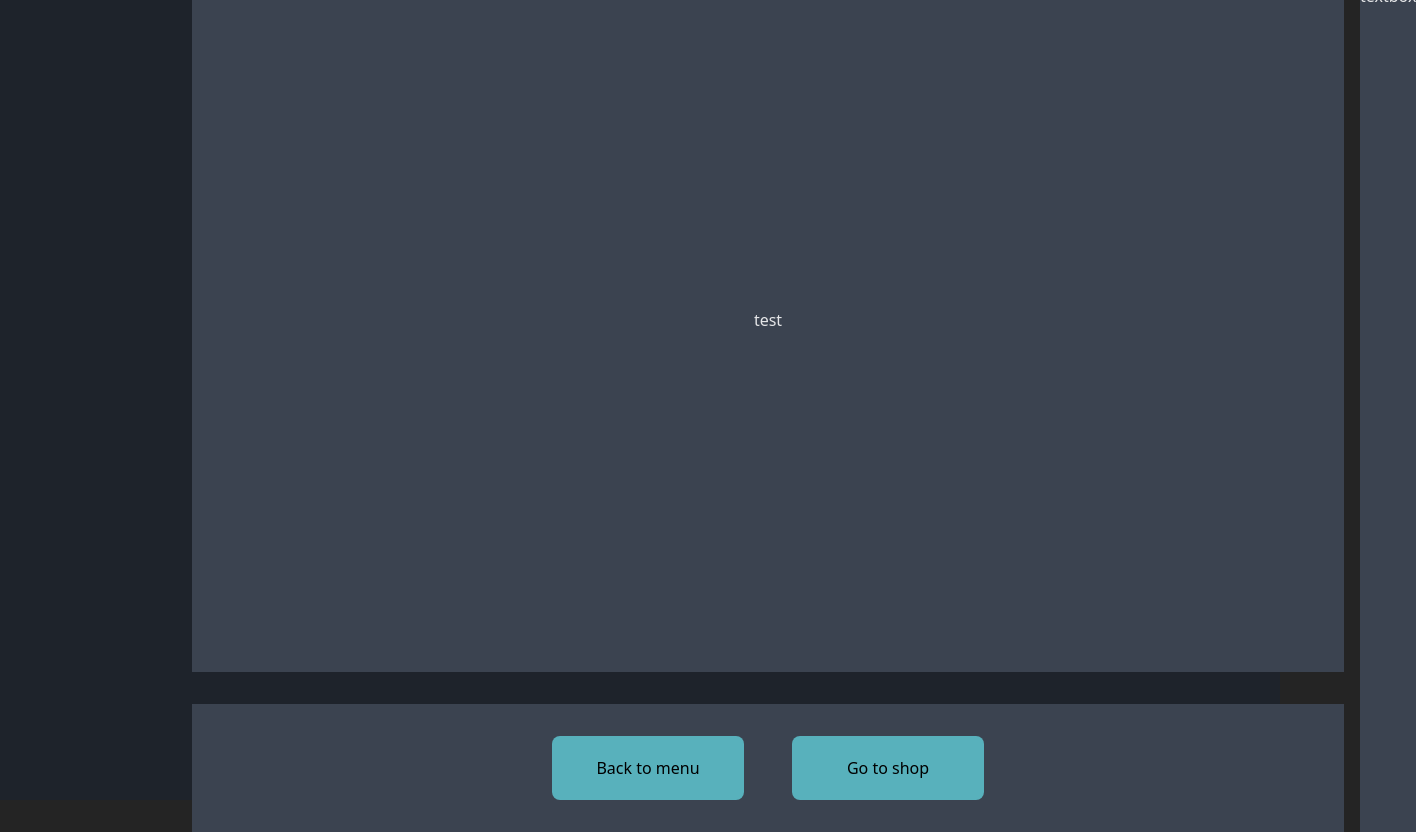
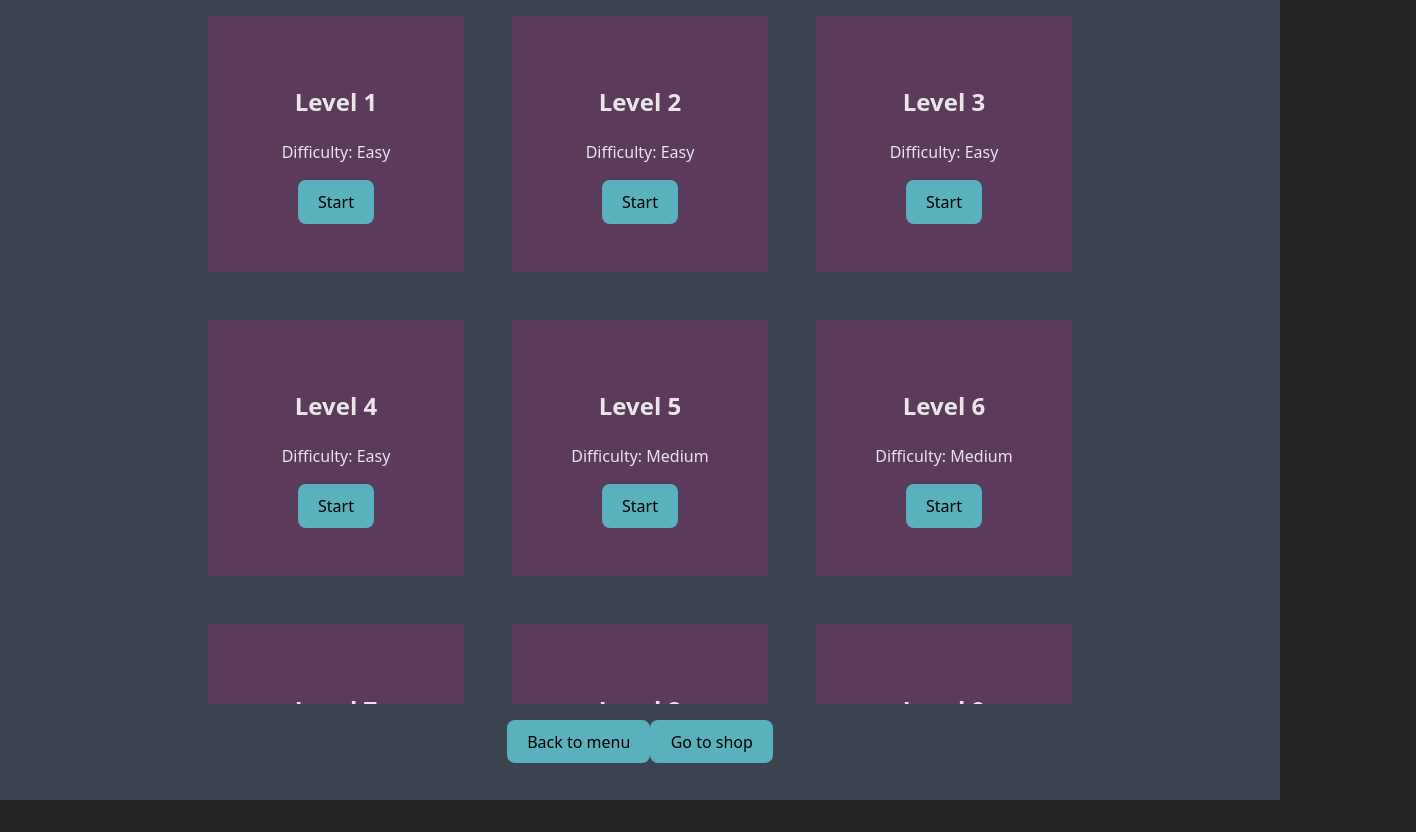
Before and after one commit to DaedraDante/MyGame, a React (Vite) app in the folder MyGame/: page / in a window 1280 px wide. Both pictures are taken after a click on the button "Start!". Shown: the whole page, 1416 px wide, since content can reach past the window. After the commit the page ends 800 px from the top, so only its background shows below. Built offline with nearby package versions, Linux system fonts and the light colour scheme.

Commit message:
Update 5, reworked app, added levels screen/combat screen
the level screen is still named gamescreen but I'll change it soon ,Im still not finished with the level selectionj screen

```diff
--- a/MyGame/src/App.jsx
+++ b/MyGame/src/App.jsx
@@ -2,15 +2,19 @@ import { useState } from 'react'
 import MenuScreen from './MenuScreen'
 import GameScreen from './GameScreen'
 import ShopScreen from './ShopScreen'
+import CombatScreen from './CombatScreen'
 function App() {
 
+  // screens/windows
   const [menuScreen,setMenuScreen] = useState(true);
   const [gameScreen,setGameScreen] = useState(false);
   const [shopScreen,setShopScreen] = useState(false);
+  const [combatScreen,setCombatScreen] = useState(false);
 
   const showGameScreen = () => {
     setMenuScreen(false);
     setShopScreen(false);
+    setCombatScreen(false);
     setGameScreen(true);
   }
   const showShopScreen = () => {
@@ -21,8 +25,42 @@ function App() {
     setGameScreen(false);
     setMenuScreen(true);
   }
+  const showCombatScreen = () => {
+    setGameScreen(false);
+    setCombatScreen(true);
+  }
 
+  // player variables
+const [health,setHealth] = useState(100);
+const [gold,setGold] = useState(0);
 
+  // monster variables
+const [currentMonster,setCurrentMonster] = useState("none")
+const [currentMonsterId,setCurrentMonsterId] = useState(0);
+const [currentMonsterName,setCurrentMonsterName] = useState("");
+const [currentMonsterImg,setCurrentMonsterImg] = useState("src");
+const [currentMonsterHealth,setCurrentMosterHealth] = useState(0);
+const [currentMonsterDamage,setCurrentMonsterDamage] = useState(0);
+const [currentMonsterGold,setCurrentMonsterGold] = useState(0);
+const [MonstersArray,setMonstersArray] = useState([
+  {
+    monsterId:1,
+    monsterName:"Slime",
+    monsterImg:"monsterImage",
+    monsterHealth:"10",
+    monsterDamage:3,
+    monsterGold:"5"
+  }
+])
+// const [levelArray,setLevelArray] = useState([
+//   {
+//     level:1,
+//     enemyOrder:`${slime} ${slime}`,
+//     levelGoldReward:12
+//   }
+// ])
+  // level variables
+const [currentLevel,setCurrentLevel] = useState("")
 
   return (
     <>
@@ -39,12 +77,20 @@ function App() {
       setGameScreen={setGameScreen}
       setShopScreen={setShopScreen}
       showShopScreen={showShopScreen}
+      combatScreen={combatScreen}
+      setCombatScreen={setCombatScreen}
+      showCombatScreen={showCombatScreen}
       /> : null}
       {shopScreen ? <ShopScreen
       setShopScreen={setShopScreen}
       setMenuScreen={setMenuScreen}
       setGameScreen={setGameScreen}
       showGameScreen={showGameScreen}/> : null}
+      {combatScreen ? <CombatScreen
+      gameScreen={gameScreen}
+      setGameScreen={setGameScreen}
+      showGameScreen={showGameScreen}
+      /> : null}
     </>
   )
 }
--- /dev/null
+++ b/MyGame/src/CombatScreen.jsx
@@ -0,0 +1,26 @@
+ function CombatScreen({gameScreen,setGameScreen,showGameScreen}) {
+    return(
+      <>
+        <div className="game-screen">
+          <div className="monster-and-player-area">
+            <div className="monster-area">
+              <h1>Monster name</h1>
+              <h2>Monster hp</h2>
+            </div>
+            <div className="player-area">
+                <button>Attack</button>
+                <button>Flee</button>
+                <h2>HP: 100</h2>
+                <h2>Gold:0 </h2>
+            </div>
+          </div>
+          <div className="textbox-area">
+            <h1>test</h1>
+          </div>
+        </div>
+      </>
+    )
+
+ }
+
+ export default CombatScreen
--- a/MyGame/src/GameScreen.jsx
+++ b/MyGame/src/GameScreen.jsx
@@ -1,18 +1,72 @@
 
-function GameScreen({showMenuScreen,setGameScreen,setMenuScreen,showShopScreen,setShopScreen}) {
+function GameScreen({combatScreen,setCombatScreen,showCombatScreen,showMenuScreen,setGameScreen,setMenuScreen,showShopScreen,setShopScreen}) {
     return(
-      <div className="game-screen">
-        <div className="monster-and-player-area">
-          <div className="monster-area">
-            <p>test</p>
-          </div>
-          <div className="player-area">
+      <div className="levels-screen">
+        <div className="levels-screen-levels-area">
+          <div className="level-area">
+              <h2>Level 1</h2>
+              <p>Difficulty: Easy</p>
+              <button onClick={showCombatScreen}>Start</button>
+            </div>
+            <div className="level-area">
+              <h2>Level 2</h2>
+              <p>Difficulty: Easy</p>
+              <button>Start</button>
+            </div>
+            <div className="level-area">
+              <h2>Level 3</h2>
+              <p>Difficulty: Easy</p>
+              <button>Start</button>
+            </div>
+            <div className="level-area">
+              <h2>Level 4</h2>
+              <p>Difficulty: Easy</p>
+              <button>Start</button>
+            </div>
+            <div className="level-area">
+              <h2>Level 5</h2>
+              <p>Difficulty: Medium</p>
+              <button>Start</button>
+            </div>
+            <div className="level-area">
+              <h2>Level 6</h2>
+              <p>Difficulty: Medium</p>
+              <button>Start</button>
+            </div>
+            <div className="level-area">
+              <h2>Level 7</h2>
+              <p>Difficulty: Medium</p>
+              <button>Start</button>
+            </div>
+            <div className="level-area">
+              <h2>Level 8</h2>
+              <p>Difficulty: Medium</p>
+              <button>Start</button>
+            </div>
+            <div className="level-area">
+              <h2>Level 9</h2>
+              <p>Difficulty: Hard</p>
+              <button>Start</button>
+            </div>
+            <div className="level-area">
+              <h2>Level 10</h2>
+              <p>Difficulty: Hard</p>
+              <button>Start</button>
+            </div>
+            <div className="level-area">
+              <h2>Level 11</h2>
+              <p>Difficulty: Hard</p>
+              <button>Start</button>
+            </div>
+            <div className="level-area">
+              <h2>Level 12</h2>
+              <p>Difficulty: Hard</p>
+              <button>Start</button>
+            </div>
+        </div>
+        <div className="game-screen-buttons-area">
             <button onClick={showMenuScreen}>Back to menu</button>
             <button onClick={showShopScreen}>Go to shop</button>
-          </div>
-        </div>
-        <div className="textbox-area">
-          <p>textbox</p>
         </div>
       </div>
     )
--- a/MyGame/src/index.css
+++ b/MyGame/src/index.css
@@ -90,6 +90,39 @@ button:hover {
 }
 
 
+.levels-screen {
+  background-color: var(--bg-color-2);
+  height: 100vh;
+  width: 100vw;
+  display: flex;
+  flex-direction: column;
+  align-items: center;
+  text-align: center;
+  gap: 1rem;
+}
+.levels-screen-levels-area {
+  background-color: var(--bg-color-2);
+  height: 44rem;
+  width: 72rem;
+  display: flex;
+  justify-content: center;
+  flex-wrap: wrap;
+  overflow: auto;
+  gap: 1rem;
+}
+.level-area {
+    margin: 1rem;
+  width: 14rem;
+  height: 14rem;
+  background-color: rgb(92, 58, 92);
+  justify-content: center;
+  align-items: center;
+  align-content: center;
+  text-align: center;
+  padding: 1rem;
+}
+
+
 .game-screen {
   background-color: var(--bg-color-1);
   height: 100vh;
@@ -111,8 +144,20 @@ button:hover {
   width: 72rem;
   display: flex;
   justify-content: center;
+  flex-wrap: wrap;
+  overflow: auto;
+  gap: 1rem;
+}
+.monster-area .level-box {
+  margin: 1rem;
+  width: 14rem;
+  height: 14rem;
+  background-color: rgb(92, 58, 92);
+  justify-content: center;
   align-items: center;
+  align-content: center;
   text-align: center;
+  padding: 1rem;
 }
 .player-area {
   background-color: var(--bg-color-2);
```
